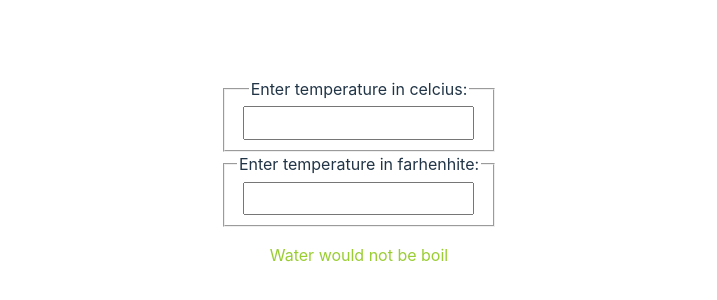
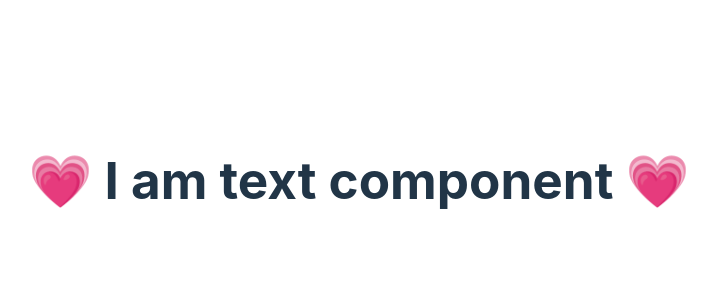
Before and after one commit to masud-rana44/React-Practice, a React (Vite) app: page / in a window 1280 px wide. Shown: the part 220-520 px from the top of the page, without its empty margins (281-998 px from the left). Built offline with nearby package versions, Linux system fonts and the light colour scheme.

Commit message:
after l-12

```diff
--- a/src/App.jsx
+++ b/src/App.jsx
@@ -1,10 +1,13 @@
 import "./App.css";
-import Calculator from './components/Calculator';
+import Text from './composition/Text';
+import Emoji from "./composition/Emoji";
 
 function App() {
   return (
     <>
-      <Calculator />
+    <Emoji>
+      {(addEmoji) => <Text addEmoji={addEmoji}/>}
+    </Emoji>
     </>
   );
 }
--- a/src/components/BoilingVerdict.jsx
+++ /dev/null
@@ -1,4 +0,0 @@
-export default function BoilingVerdict({temperature = 0}) {
-  let info = temperature >= 100 ?'Water would be boil' : 'Water would not be boil';
-  return <p>{info}</p>
-}
--- a/src/components/Calculator.jsx
+++ /dev/null
@@ -1,34 +0,0 @@
-import React from 'react';
-import convert from '../utils/convert';
-import BoilingVerdict from './BoilingVerdict';
-import TemperatureInput from './TemperatureInput';
-
-export default class Calculator extends React.Component {
-  state = {
-    temperature: "",
-    currentScale: 'c'
-  }
-
-  handleChange = ( e, scale) => {
-    this.setState( {
-      temperature: e.target.value,
-      currentScale: scale
-    } );
-  }
-
-  render() {
-    const {temperature, currentScale} = this.state;
-    const celcius = currentScale === 'f' ? convert(temperature, 'c') : temperature;
-    const fahrenhite = currentScale === 'c' ? convert(temperature, 'f') : temperature;
-
-    return (
-      <div>
-      <TemperatureInput temperature={celcius} scale='c' handleChange={this.handleChange}/>
-
-      <TemperatureInput temperature={fahrenhite} scale='f' handleChange={this.handleChange}/>
-
-      <BoilingVerdict temperature={parseFloat(temperature)}/>
-      </div>
-    )
-  }
-}
--- /dev/null
+++ b/src/components/Emoji.jsx
@@ -0,0 +1,14 @@
+import React from 'react';
+
+export default class Emoji extends React.Component {
+
+  addEmoji(text) {
+    return `💗 ${text} 💗`;
+  }
+
+  render(decText) {
+    let text = 'I love javascript';
+    if(decText) text = decText;
+    return <h1>{text}</h1>;
+  }
+}
--- a/src/components/TemperatureInput.jsx
+++ /dev/null
@@ -1,14 +0,0 @@
-export default function TemperatureInput ({ temperature, scale, handleChange }) {
-  const scaleName = {
-    c: 'celcius',
-    f: 'farhenhite',
-    k: 'kelvin'
-  }
-
-  return (
-      <fieldset>
-        <legend>Enter temperature in {scaleName[scale]}: </legend>
-        <input type="number" value={temperature} onChange={(e) => handleChange(e, scale)}/>
-      </fieldset>
-  )
-}
--- /dev/null
+++ b/src/components/Text.jsx
@@ -0,0 +1,12 @@
+import Emoji from './emoji';
+
+export default class Text extends Emoji {
+  constructor(props) {
+    super(props);
+  }
+
+  render()  {
+    const text = this.addEmoji('I am Text Component');
+    return super.render(text);
+  }
+}
--- /dev/null
+++ b/src/composition/Emoji.jsx
@@ -0,0 +1,12 @@
+import React from 'react';
+
+export default class Emoji extends React.Component {
+
+  addEmoji(text) {
+    return `💗 ${text} 💗`;
+  }
+
+  render() {
+    return this.props.children( this.addEmoji );
+  }
+}
--- /dev/null
+++ b/src/composition/Text.jsx
@@ -0,0 +1,4 @@
+export default function Text({ addEmoji }) {
+  const text = 'I am text component';
+  return <h1>{addEmoji ? addEmoji(text) : text }</h1>
+}
```
